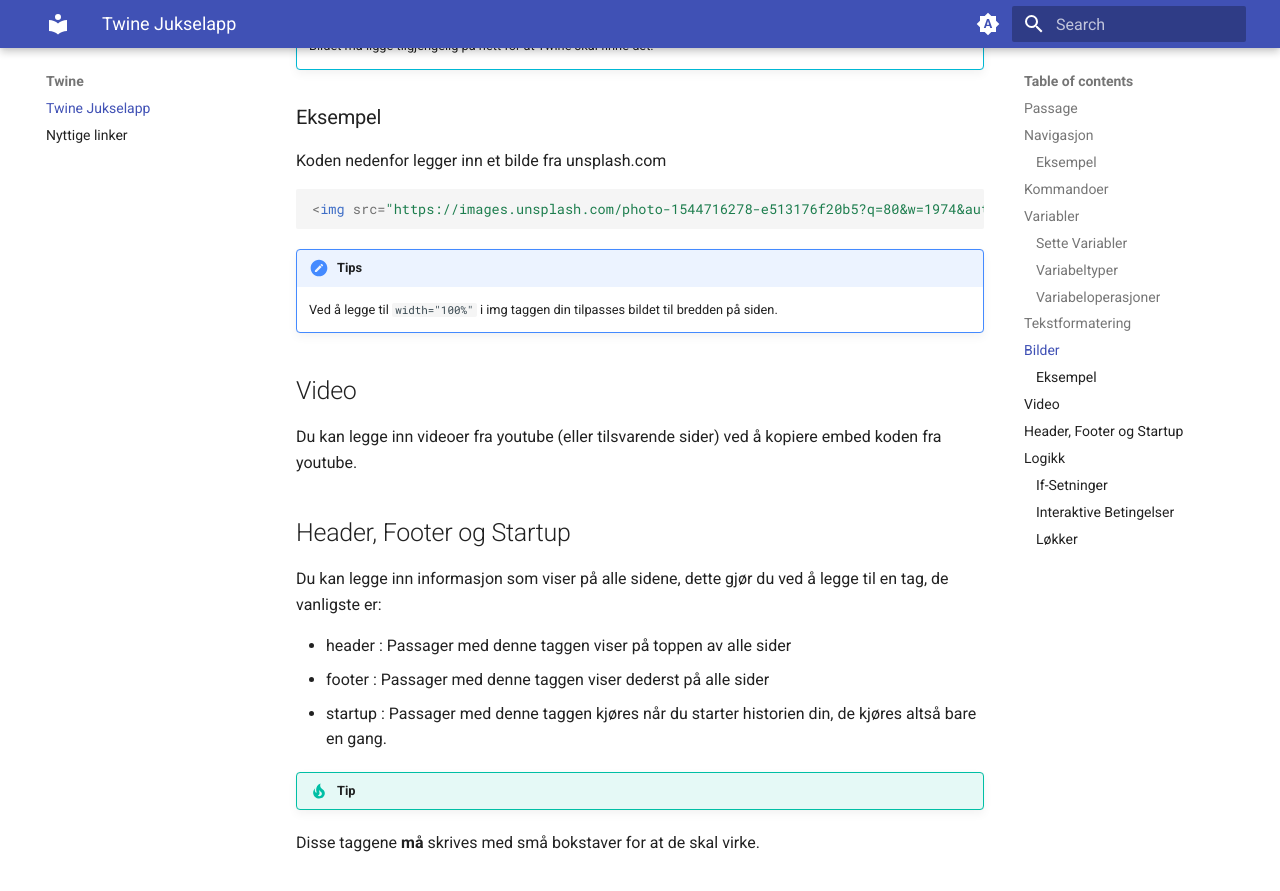
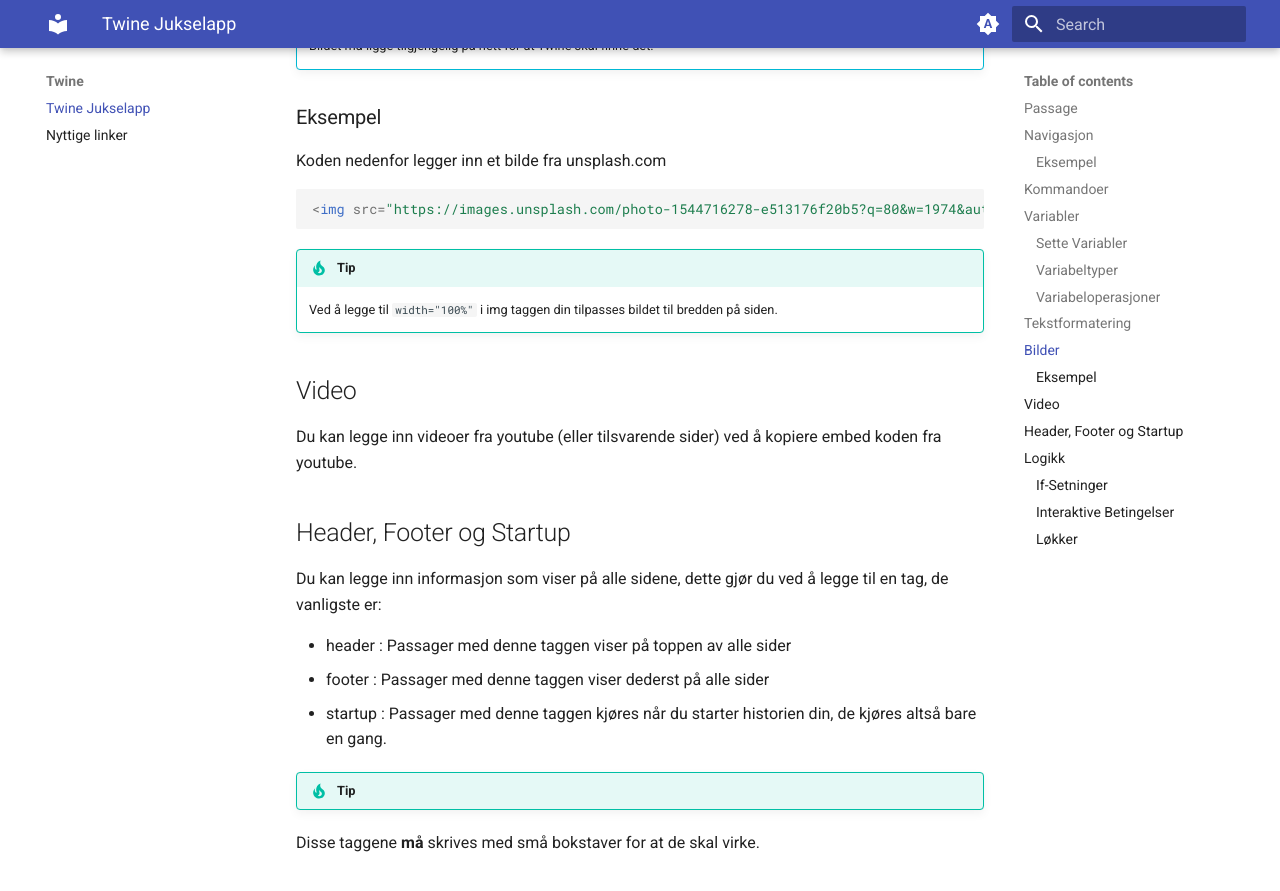
Before and after one commit to tor30122/Twine, an MkDocs documentation site: the page built from docs/index.md, in a window 1280 px wide and 900 px high, scrolled down 2334 px. Shown: the top 891 px of the window. Built offline with MkDocs 1.6.1 and Material for MkDocs 9.7.7, drawn with Linux system fonts in a browser that asks for light colours.

Commit message:
Fix admonitions

````diff
--- a/docs/index.md
+++ b/docs/index.md
@@ -85,7 +85,7 @@ Koden nedenfor legger inn et bilde fra unsplash.com
 <img src="https://images.unsplash.com/photo-1544716278-e513176f20b5?q=80&w=1974&auto=format&fit=crop&ixlib=rb-4.0.3&ixid=M3wxMjA3fDB8MHxwaG90by1wYWdlfHx8fGVufDB8fHx8fA%3D%3D width=100%>
 ```
 
-!!! Tips
+!!! tip
     Ved å legge til `width="100%"` i img taggen din tilpasses bildet til bredden på siden.
 
 ## Video
````
